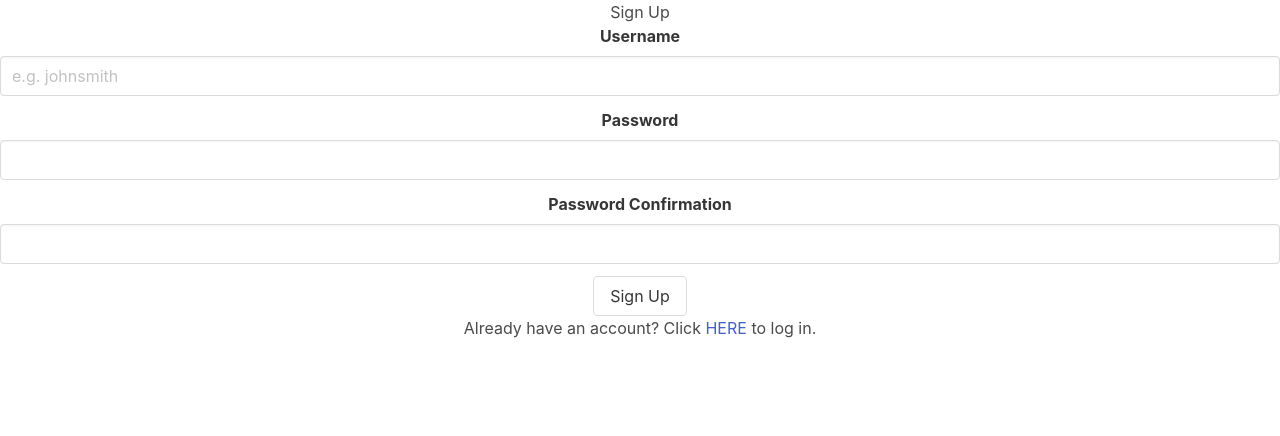
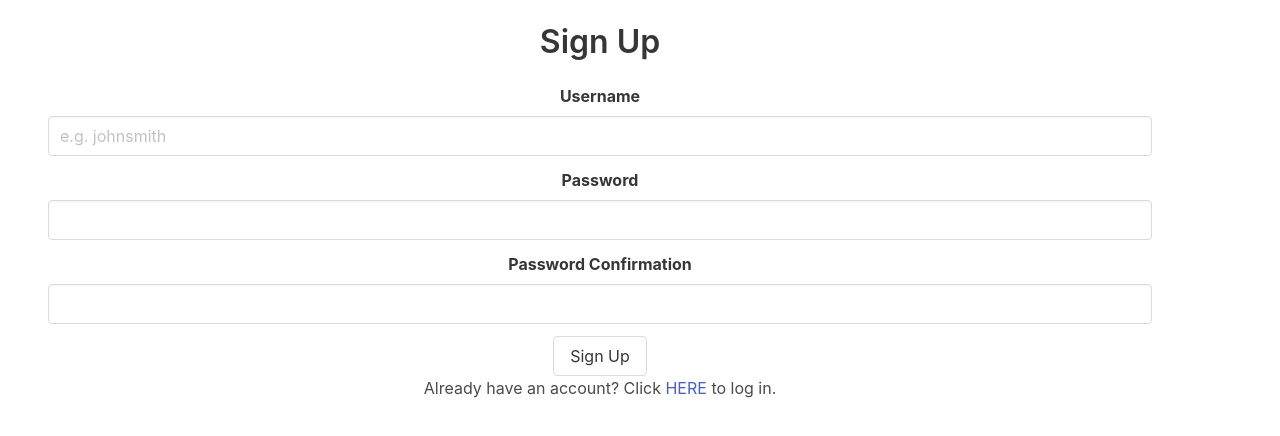
Before and after one commit to amandakso/odin-blog-cms, a React (Create React App) app: page /signup in a window 1280 px wide. Shown: the top 436 px of the page. Built offline with nearby package versions, Linux system fonts and the light colour scheme.

Commit message:
add margins and padding to login and sign up pages

```diff
--- a/src/App.css
+++ b/src/App.css
@@ -1,16 +1,5 @@
 .App {
   text-align: center;
-}
-
-.App-logo {
-  height: 40vmin;
-  pointer-events: none;
-}
-
-@media (prefers-reduced-motion: no-preference) {
-  .App-logo {
-    animation: App-logo-spin infinite 20s linear;
-  }
 }
 
 .App-header {
@@ -23,16 +12,3 @@
   font-size: calc(10px + 2vmin);
   color: white;
 }
-
-.App-link {
-  color: #61dafb;
-}
-
-@keyframes App-logo-spin {
-  from {
-    transform: rotate(0deg);
-  }
-  to {
-    transform: rotate(360deg);
-  }
-}
--- a/src/components/Login.js
+++ b/src/components/Login.js
@@ -46,8 +46,8 @@ const Login = () => {
   };
 
   return (
-    <div>
-      <h1>Login</h1>
+    <div className="container mt-5 mx-5 px-5">
+      <h1 className="title">Login</h1>
       <form>
         <div className="field">
           <label className="label">Username</label>
--- a/src/components/Signup.js
+++ b/src/components/Signup.js
@@ -53,8 +53,8 @@ const Signup = () => {
   };
 
   return (
-    <div>
-      <h1>Sign Up</h1>
+    <div className="container mt-5 mx-5 px-5">
+      <h1 className="title">Sign Up</h1>
       <form>
         <div className="field">
           <div className="label">Username</div>
```
